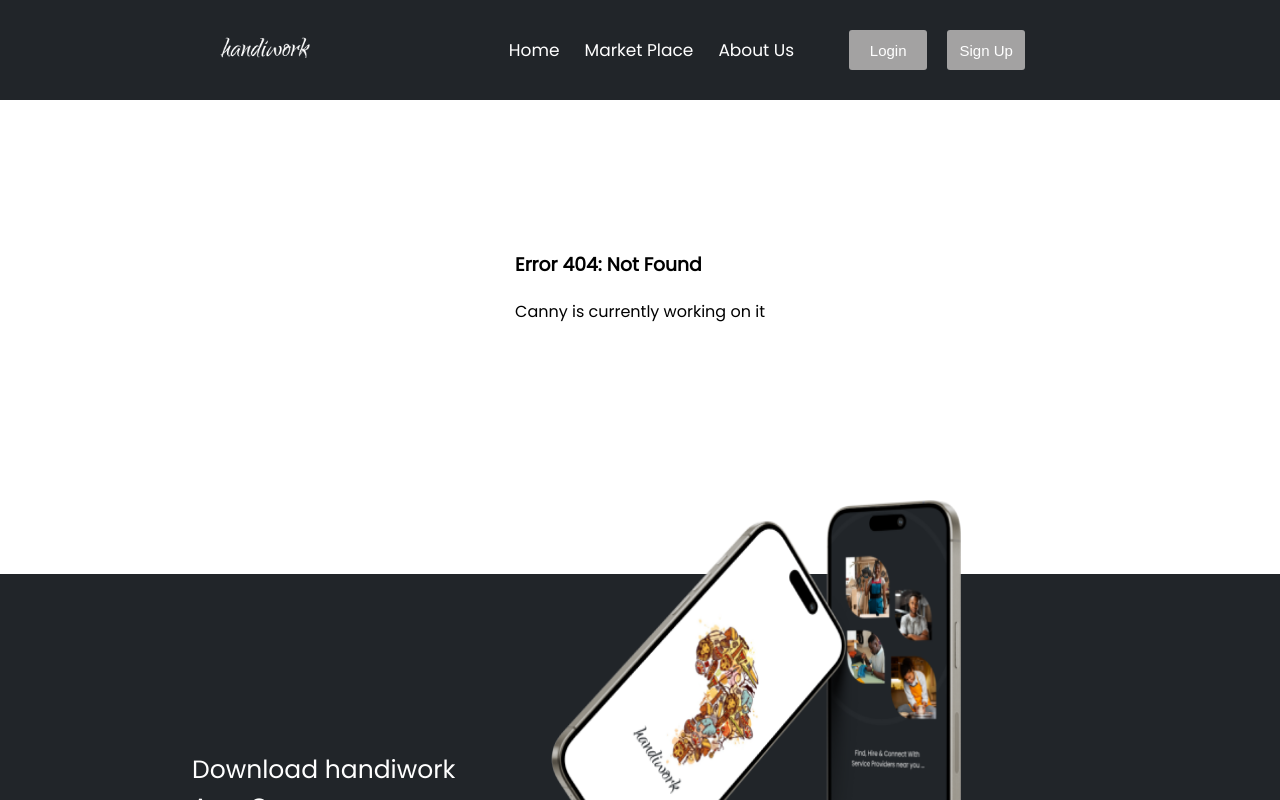
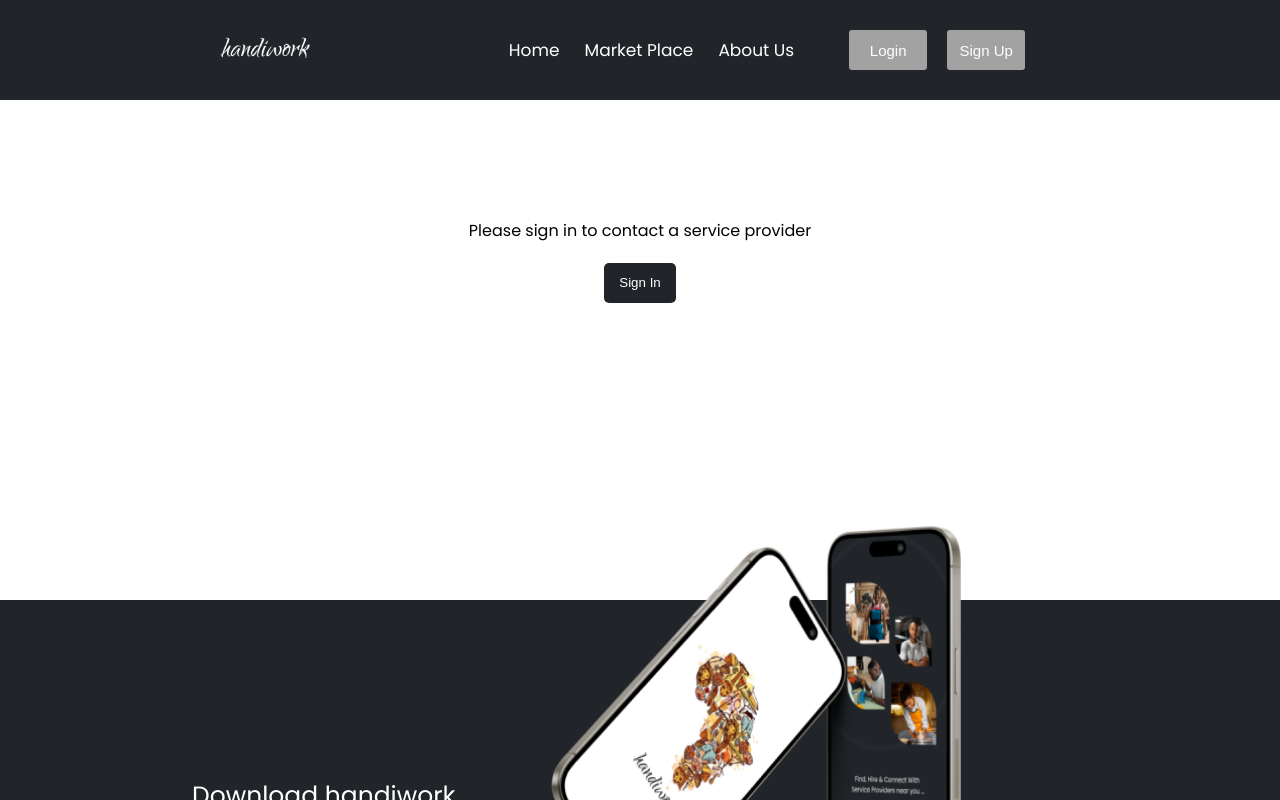
Before and after one commit to Cannyokpoto/page-handiwork, a React (Vite) app: page /authentication in a window 1280 px wide. Shown: the top 800 px of the page. Built offline with nearby package versions, Linux system fonts and the light colour scheme; no server answers; a web font is replaced by a local one.

Commit message:
new commit

```diff
--- a/src/App.jsx
+++ b/src/App.jsx
@@ -53,9 +53,7 @@ function App() {
             <Header />
             <Routes>
                 <Route path="/" element={<Home />} />
-                <Route path="/">
-                  <Route path="/alert" element={<Alert />} />
-                </Route>
+                <Route path="/authentication" element={<Alert />} />
                 <Route path="/market-place" element={<MarketPlace />} />
                 <Route path="/market-place">
                   <Route path='/market-place/fashion' element={<IndividualCategory category= "fashion" banner ={PHOTOS.fashion}  categoryTag ="Fashion Designers"/>} />
@@ -81,13 +79,10 @@ function App() {
                       <Route path="/market-place/provider" element={<Provider />}>
                           <Route path=':providerId' element={<Provider />} />
                       </Route>
-                </Route>
-
 
                       <Route path="/market-place/profile" element={<ProviderProfile />}>
-                      {/* <Route path=':providerId' element={<Provider />} /> */}
-
                           <Route path=':providerId' element={<ProviderProfile />} />
+                      </Route>
                   </Route>
                 </Route>
 
--- a/src/Components/Protected/Protected.jsx
+++ b/src/Components/Protected/Protected.jsx
@@ -25,7 +25,7 @@ function Protected() {
     const authenticated = localStorage.getItem("loggedinProvider") !== null;
 
   return(
-    authenticated ? <Outlet /> : <Navigate to="/alert" />
+    authenticated ? <Outlet /> : <Navigate to="/authentication" />
 
     // <Navigate to="/" />
   )
```
Lines whose indentation alone changed are shown as unchanged.
